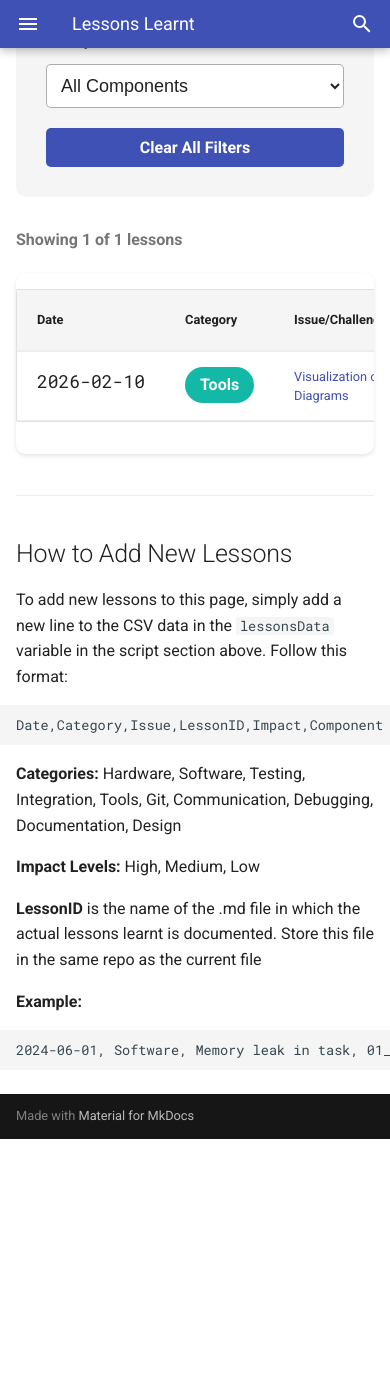
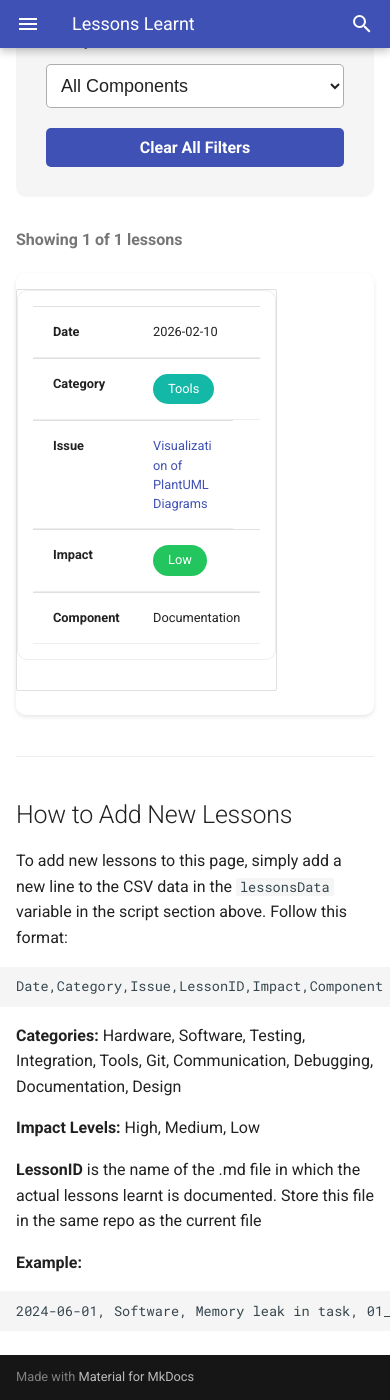
Before and after one commit to Sivaram91/Network-IDS-project, an MkDocs documentation site: the page built from docs/LessonsLearnt/00_LessonsLearnt.md, in a window 390 px wide and 1400 px high, scrolled down 753 px. Built offline with MkDocs 1.6.1 and Material for MkDocs 9.7.7, drawn with Linux system fonts in a browser that asks for light colours; before the commit the page ends 1892 px from its top, so only the background shows below that.

Commit message:
beautification of LLBP and SysRS tables

```diff
--- a/docs/LessonsLearnt/00_LessonsLearnt.md
+++ b/docs/LessonsLearnt/00_LessonsLearnt.md
@@ -143,23 +144,22 @@ _Last updated: {{ git_revision_date_localized }}_
   text-align: left;
   font-weight: 600;
   border-bottom: 2px solid var(--md-default-fg-color--lightest);
-  white-space: nowrap;
+  white-space: normal;
+  word-break: break-word;
+  overflow-wrap: anywhere;
 }
 
 #lessons-table td {
   padding: 0.75rem 1rem;
   border-bottom: 1px solid var(--md-default-fg-color--lightest);
   vertical-align: top;
+  white-space: normal;
+  word-break: break-word;
+  overflow-wrap: anywhere;
 }
 
 #lessons-table tbody tr:hover {
   background: var(--md-code-bg-color);
-}
-
-.date-cell {
-  white-space: nowrap;
-  font-family: var(--md-code-font-family);
-  font-size: 0.9rem;
 }
 
 .issue-cell,
@@ -172,9 +172,10 @@ _Last updated: {{ git_revision_date_localized }}_
   display: inline-block;
   padding: 0.25rem 0.75rem;
   border-radius: 1rem;
-  font-size: 0.8rem;
-  font-weight: 600;
-  white-space: nowrap;
+  font-weight: normal;
+  white-space: normal;
+  max-width: 100%;
+  text-align: center;
 }
 
 /* Category badges */
@@ -303,15 +304,15 @@ function renderLessons(lessons) {
   lessons.forEach(lesson => {
     const row = document.createElement('tr');
     row.innerHTML = `
-      <td class="date-cell">${lesson.Date}</td>
-      <td><span class="${getBadgeClass('category', lesson.Category)}">${lesson.Category}</span></td>
-      <td class="lesson-cell">
+      <td data-label="Date">${lesson.Date}</td>
+      <td data-label="Category"><span class="${getBadgeClass('category', lesson.Category)}">${lesson.Category}</span></td>
+      <td data-label="Issue" class="lesson-cell">
         <a class="lesson-link" href="../${lesson.LessonId}/index.html">
           ${lesson.Issue}
         </a>
       </td>
-      <td><span class="${getBadgeClass('impact', lesson.Impact)}">${lesson.Impact}</span></td>
-      <td>${lesson.Component}</td>
+      <td data-label="Impact"><span class="${getBadgeClass('impact', lesson.Impact)}">${lesson.Impact}</span></td>
+      <td data-label="Component">${lesson.Component}</td>
     `;
     tbody.appendChild(row);
   });
--- /dev/null
+++ b/docs/css/LessonsTable.css
@@ -0,0 +1,33 @@
+@media (max-width: 900px) {
+  #lessons-table thead {
+    display: none;
+  }
+
+  #lessons-table,
+  #lessons-table tbody,
+  #lessons-table tr,
+  #lessons-table td {
+    display: block;
+    width: 100%;
+  }
+
+  #lessons-table tr {
+    margin-bottom: 1.5rem;
+    border: 1px solid var(--md-default-fg-color--lightest);
+    border-radius: 0.5rem;
+    padding: 0.75rem;
+  }
+
+  #lessons-table td {
+    display: flex;
+    gap: 0.5rem;
+    padding: 0.4rem 0;
+  }
+
+  #lessons-table td::before {
+    font-weight: 600;
+    width: 90px;
+    flex-shrink: 0;
+    content: attr(data-label);
+  }
+}
--- a/docs/css/custom.css
+++ b/docs/css/custom.css
@@ -1,8 +1,3 @@
-/* Better TOC styling */
-.md-sidebar--secondary {
-  width: 16rem;  /* Adjust width if needed */
-}
-
 .md-nav--secondary .md-nav__list {
   padding-left: 0;
 }
@@ -31,7 +26,7 @@
 
 /* Indent sub-items nicely */
 .md-nav--secondary .md-nav__item .md-nav__item {
-  padding-left: 2rem;
+  padding-left: 1rem;
 }
 
 .md-nav--secondary .md-nav__item .md-nav__item .md-nav__list {
--- a/mkdocs.yml
+++ b/mkdocs.yml
@@ -16,6 +16,7 @@ theme:
 
 extra_css:
   - css/custom.css
+  - css/LessonsTable.css
 
 extra_javascript:
   - https://unpkg.com/mermaid/dist/mermaid.min.js
```
Also changed, not shown: other parts of docs/LessonsLearnt/00_LessonsLearnt.md (+2 -1 lines), 1 other file.
